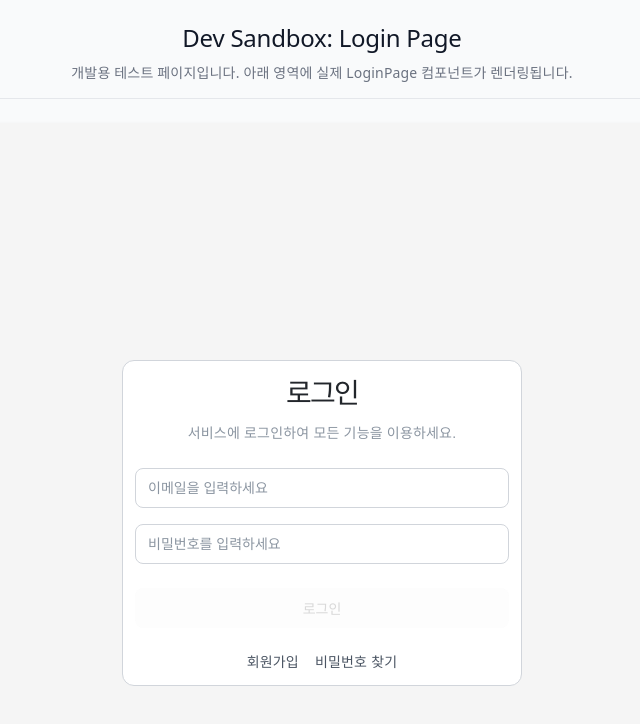
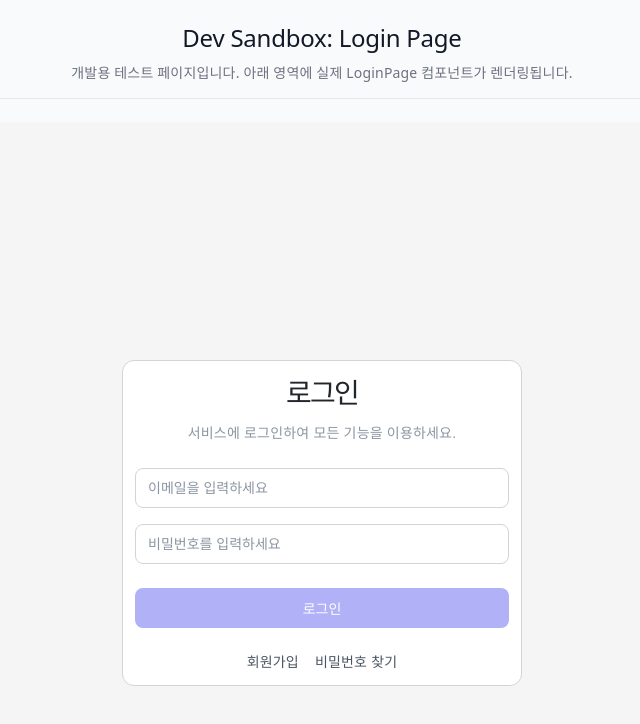
Before and after one commit to goorm-syncode/web-ide-frontend, a React (Vite) app: page /dev/login in a window 1280 px wide. Shown: the top 724 px of the page, without its empty margins (318-958 px from the left). Built offline with nearby package versions, Linux system fonts and the light colour scheme; no server answers.

Commit message:
feat(auth): 로그인 API 연동 및 유효성 검사 완료

```diff
--- a/src/pages/LoginPage.jsx
+++ b/src/pages/LoginPage.jsx
@@ -17,7 +17,7 @@ const LoginPage = () => {
 
   const [errors, setErrors] = useState({
     email: '',
-    password: ''
+    password: '',
   });
 
   const [isLoading, setIsLoading] = useState(false);
@@ -40,13 +40,13 @@ const LoginPage = () => {
   const handleEmailChange = (e) => {
     const value = e.target.value;
     setEmail(value);
-    setErrors(prev => ({ ...prev, email: validateEmail(value) }));
+    setErrors((prev) => ({ ...prev, email: validateEmail(value) }));
   };
 
   const handlePasswordChange = (e) => {
     const value = e.target.value;
     setPassword(value);
-    setErrors(prev => ({ ...prev, password: validatePassword(value) }));
+    setErrors((prev) => ({ ...prev, password: validatePassword(value) }));
   };
 
   const handleLogin = async (e) => {
@@ -75,14 +75,16 @@ const LoginPage = () => {
       // 내 정보(프로필) 상세 조회
       const userData = await authService.getMe();
 
-      dispatch(loginSuccess({
-        accessToken,
-        user: userData
-      }));
+      dispatch(
+        loginSuccess({
+          accessToken,
+          user: userData,
+        }),
+      );
 
-      navigate('/');
+      navigate('/dev/home'); // 성공 시 개발 홈 페이지로 이동
     } catch (error) {
-      const message = error.message || '로그인 중 오류가 발생했습니다.';
+      const message = error.message || '이메일 또는 비밀번호가 올바르지 않습니다.';
       setServerError(message);
       dispatch(loginFailure(message));
     } finally {
@@ -90,8 +92,7 @@ const LoginPage = () => {
     }
   };
 
-  // 버튼 비활성화 조건: 두 필드 모두 에러가 없어야 하며, 값이 하나라도 입력되어 있어야 함.
-  // 그러나 초기 상태에서는 에러가 없으나 값이 비어 있으므로 `!email || !password` 조건 추가
+  // 버튼 비활성화 조건: 로딩 중이거나 값이 비어 있거나 유효하지 않은 에러가 있을 때
   const isSubmitDisabled = isLoading || !email || !password || !!errors.email || !!errors.password;
 
   return (
@@ -124,21 +125,19 @@ const LoginPage = () => {
         />
 
         <div className="auth-submit-btn-wrapper">
-          <Button
-            type="submit"
-            variant="primary"
-            fullWidth
-            loading={isLoading}
-            disabled={isSubmitDisabled}
-          >
+          <Button primary fullWidth type="submit" loading={isLoading} disabled={isSubmitDisabled}>
             로그인
           </Button>
         </div>
       </form>
 
       <div className="auth-links">
-        <Link to="/dev/signup" className="auth-link-text">회원가입</Link>
-        <Link to="/dev/reset-password" className="auth-link-text">비밀번호 찾기</Link>
+        <Link to="/dev/signup" className="auth-link-text">
+          회원가입
+        </Link>
+        <Link to="/dev/reset-password" className="auth-link-text">
+          비밀번호 찾기
+        </Link>
       </div>
 
       <MessageBox
@@ -146,6 +145,7 @@ const LoginPage = () => {
         onClose={() => setServerError('')}
         title="로그인 실패"
         type="error"
+        onConfirm={() => setServerError('')}
       >
         {serverError}
       </MessageBox>
```
